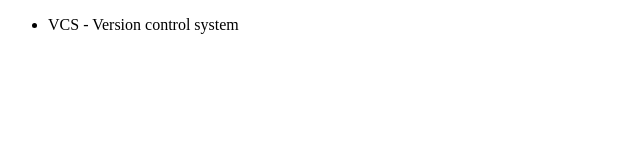
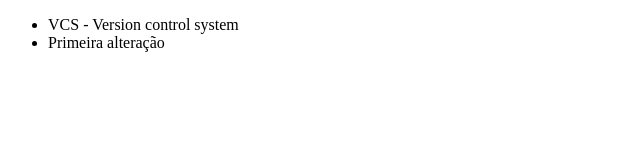
Before and after one commit to rapha036/curso-git, a plain HTML site: page index.html in a window 1280 px wide. Shown: the whole page, without its empty margins (0-640 px from the left). Drawn offline with Linux system fonts and the light colour scheme.

Commit message:
Primeira alteracao

```diff
--- a/index.html
+++ b/index.html
@@ -8,6 +8,7 @@
 <body>
     <ul>
         <li>VCS - Version control system</li>
+        <li>Primeira alteração</li>
     </ul>
 </body>
 </html>
```
